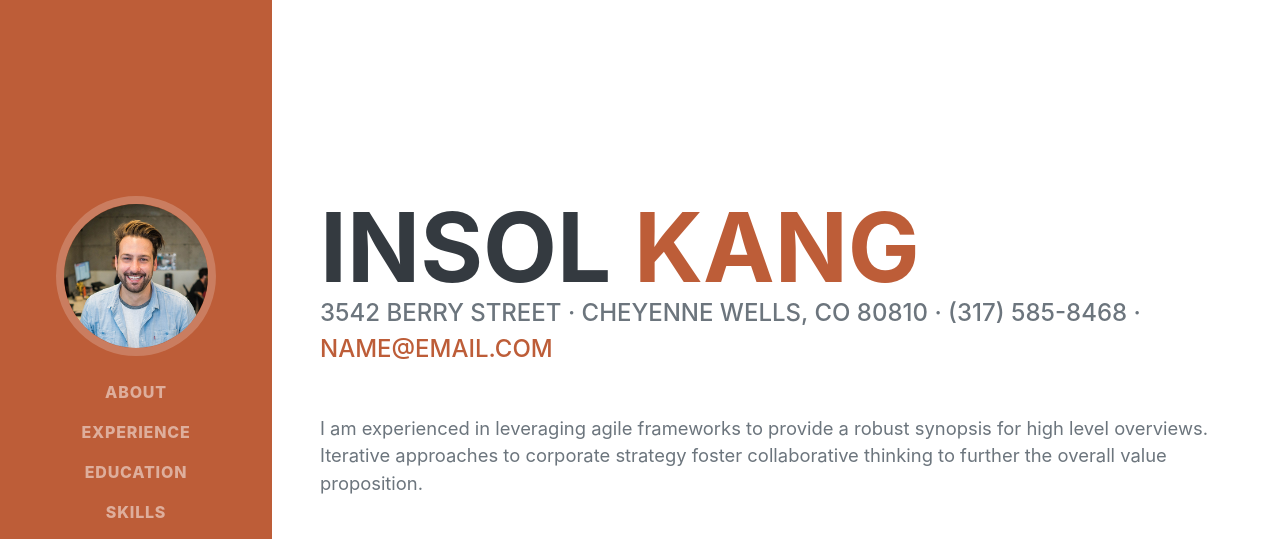
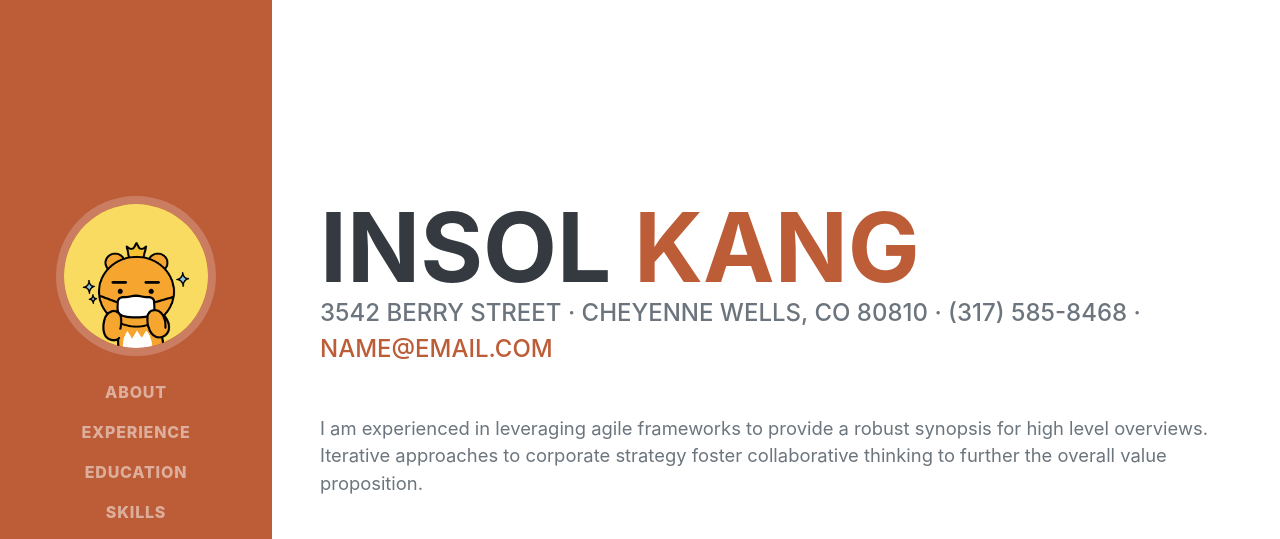
Before and after one commit to insolk/insolk.github.io, a plain HTML site: page index.html in a window 1280 px wide. Shown: the top 539 px of the page. Drawn offline with nearby package versions, Linux system fonts and the light colour scheme; a web font is replaced by a local one.

Commit message:
update profile img

```diff
--- a/index.html
+++ b/index.html
@@ -20,7 +20,7 @@
         <nav class="navbar navbar-expand-lg navbar-dark bg-primary fixed-top" id="sideNav">
             <a class="navbar-brand js-scroll-trigger" href="#page-top">
                 <span class="d-block d-lg-none">Insol Kang</span>
-                <span class="d-none d-lg-block"><img class="img-fluid img-profile rounded-circle mx-auto mb-2" src="assets/img/profile.jpg" alt="" /></span>
+                <span class="d-none d-lg-block"><img class="img-fluid img-profile rounded-circle mx-auto mb-2" src="assets/img/lion.png" alt="" /></span>
             </a>
             <button class="navbar-toggler" type="button" data-toggle="collapse" data-target="#navbarSupportedContent" aria-controls="navbarSupportedContent" aria-expanded="false" aria-label="Toggle navigation"><span class="navbar-toggler-icon"></span></button>
             <div class="collapse navbar-collapse" id="navbarSupportedContent">
```
Also changed, not shown: assets/img/lion.png (added).
